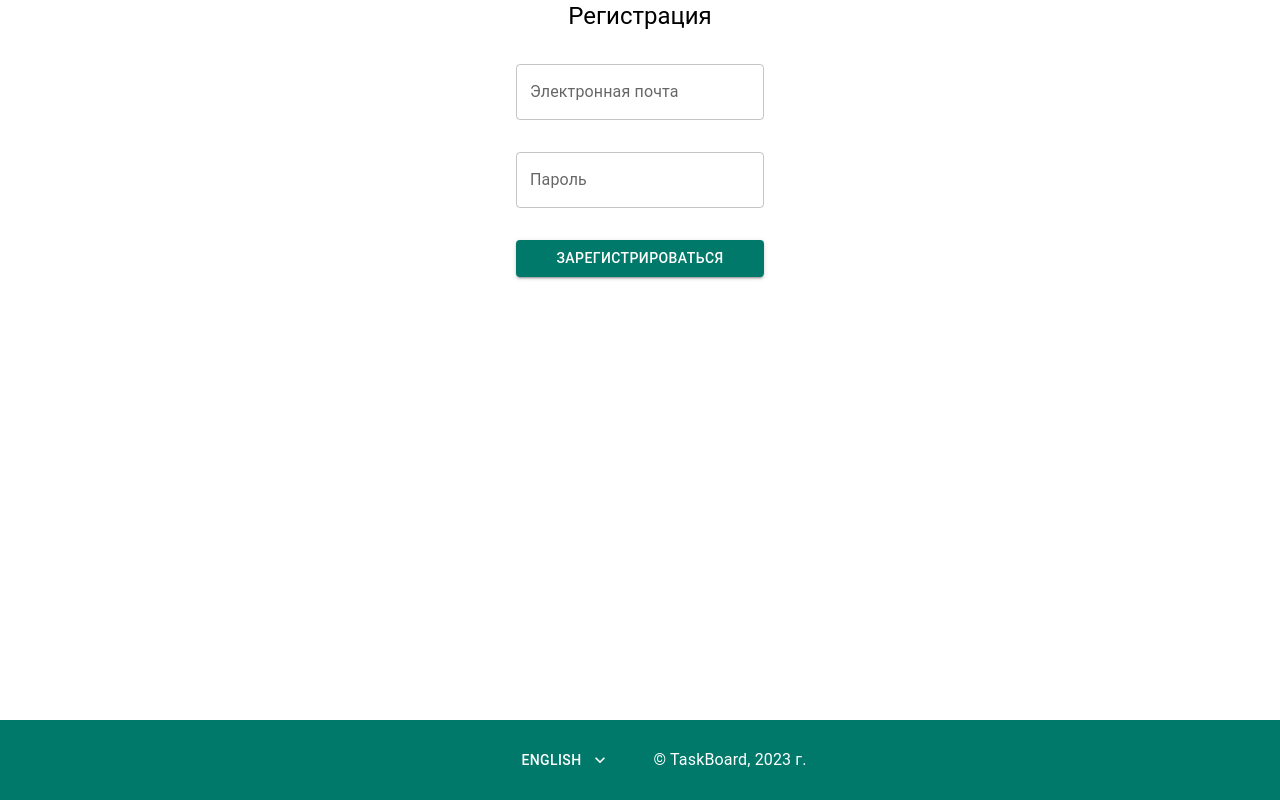
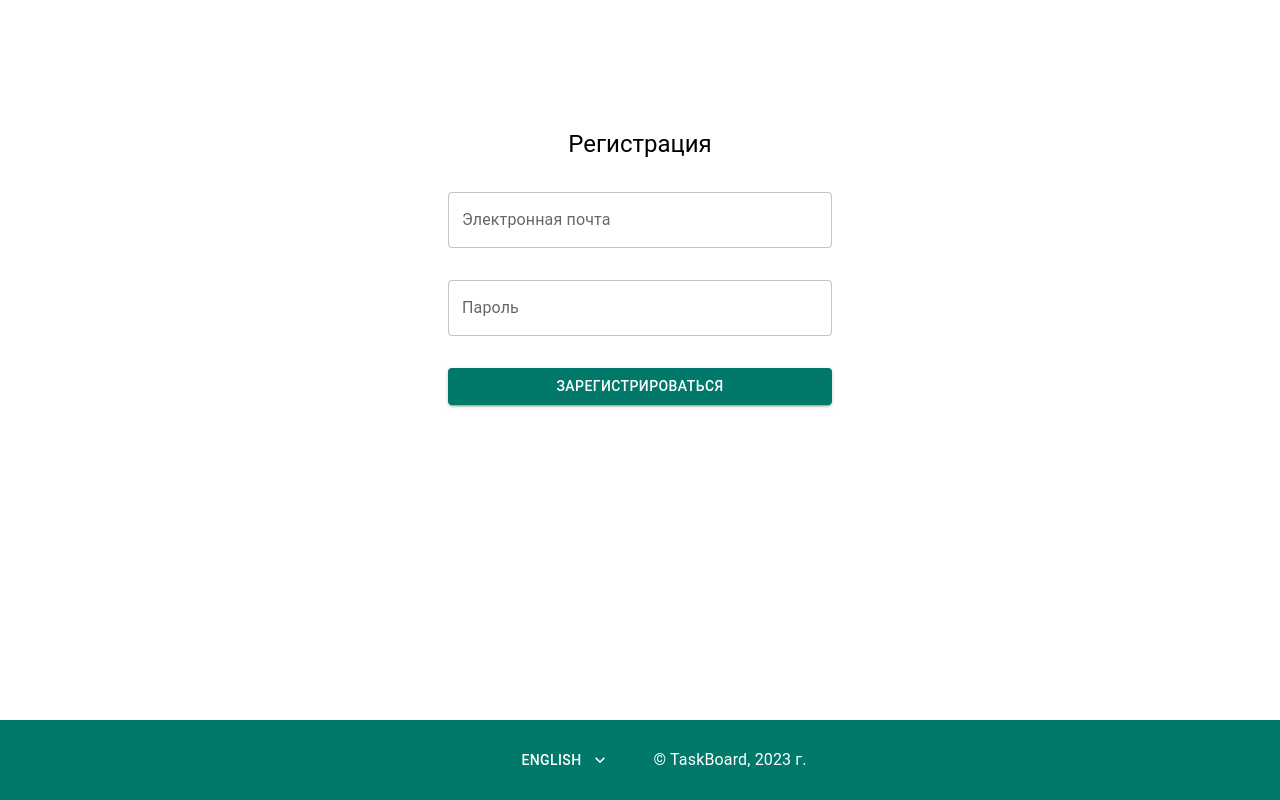
Before and after one commit to olgashumilova/task-board, a React (Create React App) app: page /signup in a window 1280 px wide. Built offline with nearby package versions, Linux system fonts and the light colour scheme.

Commit message:
logic for error page

```diff
--- a/src/App.tsx
+++ b/src/App.tsx
@@ -27,6 +27,10 @@ function App() {
 
   return (
     <ThemeProvider theme={theme}>
+      {!Object.values(ROUTES).includes(window.location.pathname) ? (
+        <ErrorPage />
+      ) : (
+        <>
           {!(window.location.href.indexOf(ROUTES.SIGNUP) !== -1) ? (
             <HeaderComponent />
           ) : null}
@@ -50,6 +54,8 @@ function App() {
               <FooterComponent />
             </Box>
           </Router>
+        </>
+      )}
     </ThemeProvider>
   );
 }
--- a/src/pages/ErrorPage/ErrorPage.tsx
+++ b/src/pages/ErrorPage/ErrorPage.tsx
@@ -1,5 +1,16 @@
+import { Stack, TextField, Button, Typography, Box } from "@mui/material";
+import { Link } from "react-router-dom";
+import { ROUTES } from "../../routes";
+
 const ErrorPage = () => {
-  return <>This page does not exist</>;
+  return (
+    <Stack>
+      <Typography>Такой страницы не существует</Typography>
+      {/* <Link to={ROUTES.HOME}> */}
+      <Button>На главную</Button>
+      {/* </Link> */}
+    </Stack>
+  );
 };
 
 export default ErrorPage;
--- a/src/pages/SignUpPage/SignUpPage.tsx
+++ b/src/pages/SignUpPage/SignUpPage.tsx
@@ -1,9 +1,6 @@
-import React from "react";
-import ReactDOM from "react-dom";
+import * as yup from "yup";
+import { Stack, TextField, Button, Typography, Box } from "@mui/material";
 import { useFormik } from "formik";
-import * as yup from "yup";
-import { Stack, TextField, Button, Typography } from "@mui/material";
-import { Formik, Field, Form, FormikHelpers } from "formik";
 
 const validationSchema = yup.object({
   email: yup
@@ -29,11 +26,8 @@ const SignUpPage = () => {
   });
 
   return (
-    <Stack
-      // height={"100%"}
-      alignItems="center"
-      //padding={10}
-    >
+    <Stack alignItems="center" paddingTop={16} paddingBottom={10}>
+      <Box minWidth={"30%"}>
         <form onSubmit={formik.handleSubmit}>
           <Stack spacing={4}>
             <Typography variant="h5" textAlign={"center"}>
@@ -65,6 +59,7 @@ const SignUpPage = () => {
             </Button>
           </Stack>
         </form>
+      </Box>
     </Stack>
   );
 };
```
Lines whose indentation alone changed are shown as unchanged.
